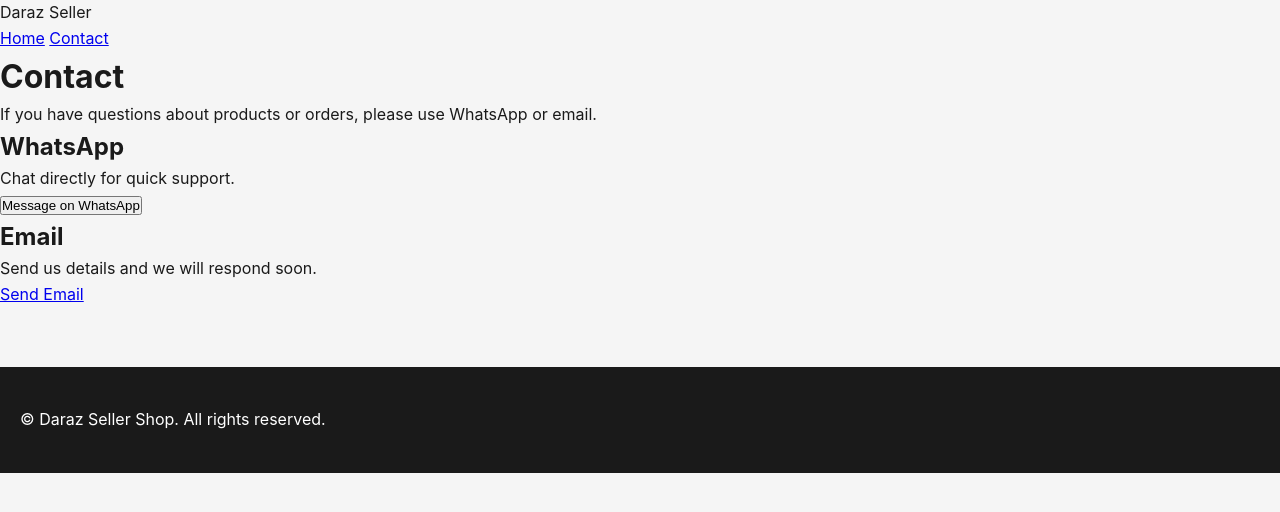
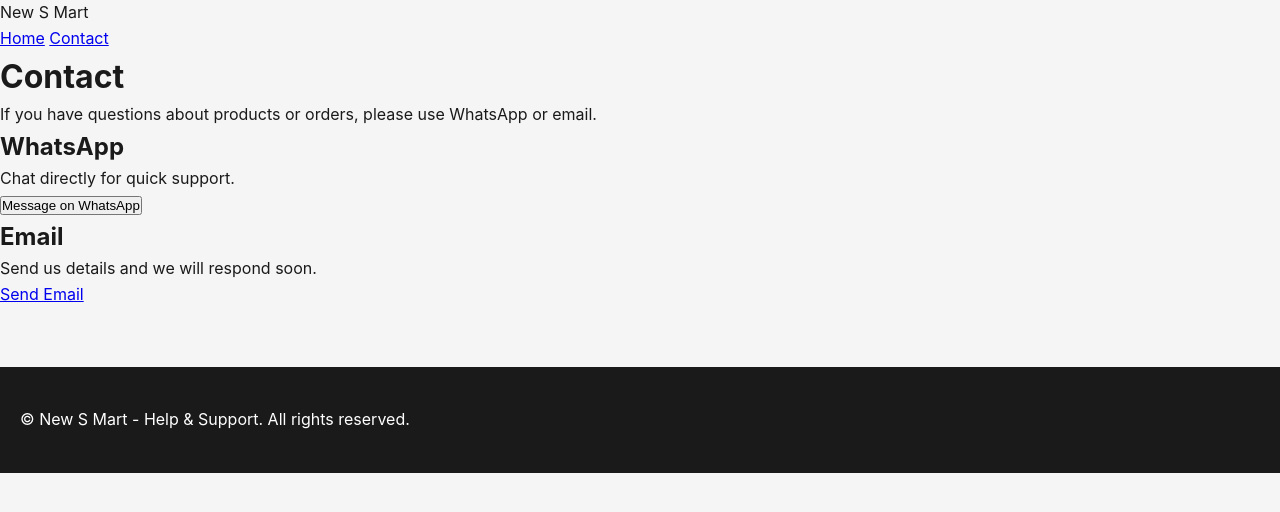
Before and after one commit to NewSMart93/New-S-Mart-Shop, a plain HTML site: page contact.html in a window 1280 px wide. Drawn offline with Linux system fonts and the light colour scheme.

Commit message:
Update contact page with New S Mart branding

```diff
--- a/contact.html
+++ b/contact.html
@@ -2,13 +2,13 @@
 <html lang="en">
 <head>
   <meta charset="UTF-8" />
-  <title>Contact - Daraz Seller Shop</title>
+  <title>Contact - New S Mart - Help & Support</title>
   <meta name="viewport" content="width=device-width, initial-scale=1" />
   <link rel="stylesheet" href="styles.css" />
 </head>
 <body>
 <header class="top-bar">
-  <div class="logo" onclick="goHome()">Daraz Seller</div>
+  <div class="logo" onclick="goHome()">New S Mart</div>
   <nav class="nav-links">
     <a href="index.html">Home</a>
     <a href="contact.html" class="active">Contact</a>
@@ -37,7 +37,7 @@
 </main>
 
 <footer class="footer">
-  <p>© <span id="year"></span> Daraz Seller Shop. All rights reserved.</p>
+  <p>© <span id="year"></span> New S Mart - Help & Support. All rights reserved.</p>
 </footer>
 
 <script src="script.js"></script>
```
